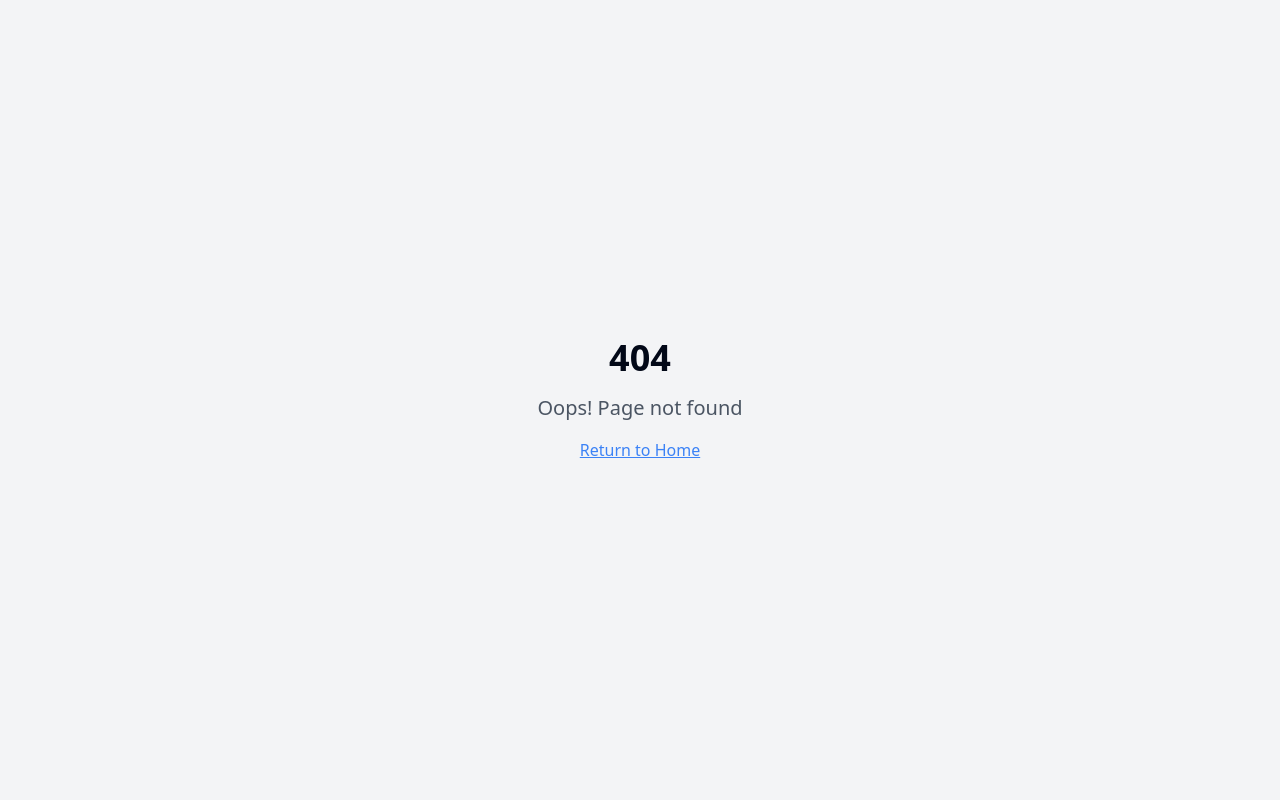
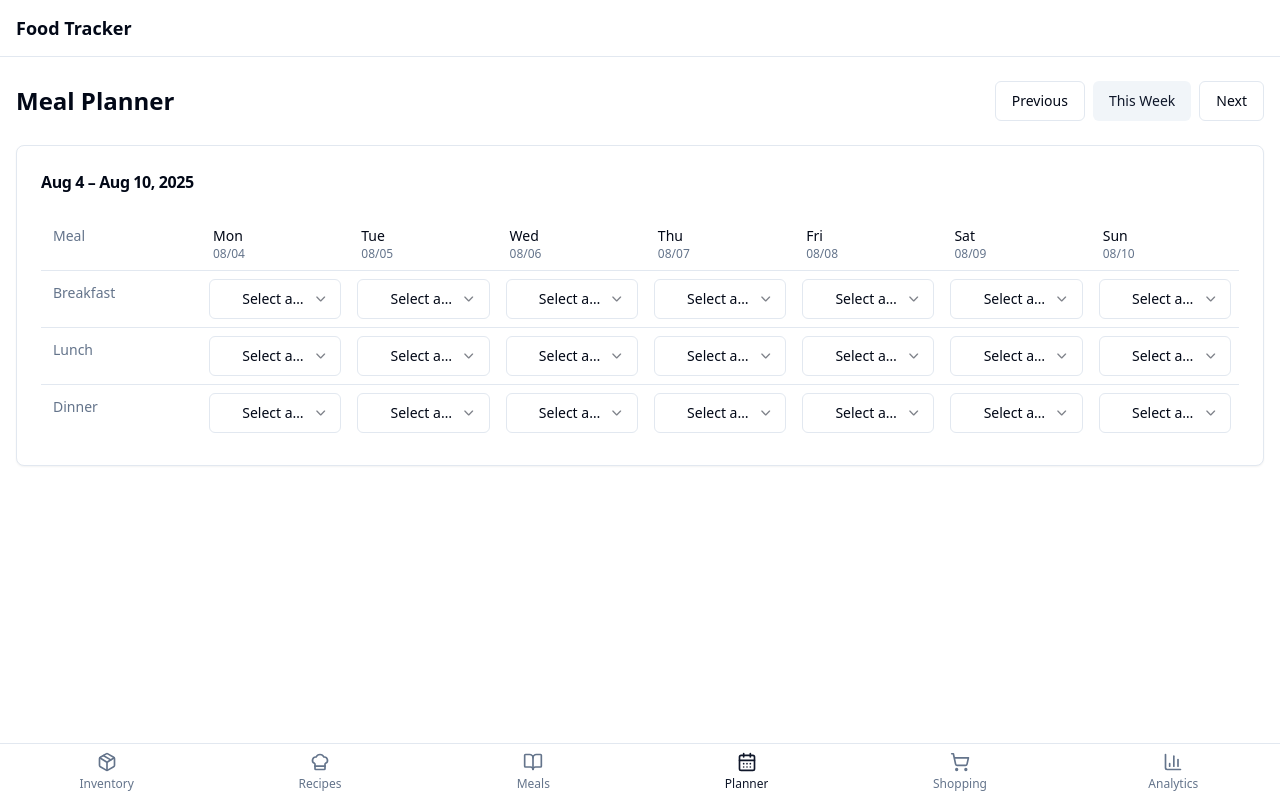
Before and after one commit to kosiuzo/uzo-food-tracking, a React (Vite) app: page /planner in a window 1280 px wide. Before the commit this address had no page. Built offline with nearby package versions, Linux system fonts and the light colour scheme.

Commit message:
Add meal planning tab
Create a new tab for meal planning, allowing users to schedule recipes for the week and future weeks.

```diff
--- a/src/App.tsx
+++ b/src/App.tsx
@@ -9,6 +9,7 @@ import Meals from "./pages/Meals";
 import Shopping from "./pages/Shopping";
 import Analytics from "./pages/Analytics";
 import NotFound from "./pages/NotFound";
+import Planner from "./pages/Planner";
 
 const queryClient = new QueryClient();
 
@@ -24,6 +25,7 @@ const App = () => (
           <Route path="/meals" element={<Meals />} />
           <Route path="/shopping" element={<Shopping />} />
           <Route path="/analytics" element={<Analytics />} />
+          <Route path="/planner" element={<Planner />} />
           {/* ADD ALL CUSTOM ROUTES ABOVE THE CATCH-ALL "*" ROUTE */}
           <Route path="*" element={<NotFound />} />
         </Routes>
--- a/src/components/Layout.tsx
+++ b/src/components/Layout.tsx
@@ -1,6 +1,6 @@
 import { ReactNode } from 'react';
 import { Link, useLocation } from 'react-router-dom';
-import { Package, ChefHat, BookOpen, ShoppingCart, BarChart3 } from 'lucide-react';
+import { Package, ChefHat, BookOpen, ShoppingCart, BarChart3, CalendarDays } from 'lucide-react';
 import { cn } from '@/lib/utils';
 
 interface LayoutProps {
@@ -11,6 +11,7 @@ const navItems = [
   { path: '/', label: 'Inventory', icon: Package },
   { path: '/recipes', label: 'Recipes', icon: ChefHat },
   { path: '/meals', label: 'Meals', icon: BookOpen },
+  { path: '/planner', label: 'Planner', icon: CalendarDays },
   { path: '/shopping', label: 'Shopping', icon: ShoppingCart },
   { path: '/analytics', label: 'Analytics', icon: BarChart3 },
 ];
@@ -31,7 +32,7 @@ export function Layout({ children }: LayoutProps) {
       </main>
 
       <nav className="fixed bottom-0 left-0 right-0 z-50 border-t bg-background/95 backdrop-blur supports-[backdrop-filter]:bg-background/60">
-        <div className="grid grid-cols-5">
+        <div className="grid grid-cols-6">
           {navItems.map(({ path, label, icon: Icon }) => {
             const isActive = location.pathname === path;
             return (
--- /dev/null
+++ b/src/hooks/useMealPlan.ts
@@ -0,0 +1,55 @@
+import { useLocalStorage } from './useLocalStorage';
+
+export type MealType = 'breakfast' | 'lunch' | 'dinner';
+
+export interface MealPlanEntry {
+  id: string;
+  date: string; // YYYY-MM-DD
+  mealType: MealType;
+  recipeId: string;
+}
+
+export function useMealPlan() {
+  const [plan, setPlan] = useLocalStorage<MealPlanEntry[]>('meal-plan', []);
+
+  const setMeal = (date: string, mealType: MealType, recipeId: string) => {
+    setPlan((prev) => {
+      const idx = prev.findIndex((p) => p.date === date && p.mealType === mealType);
+      if (idx >= 0) {
+        const updated = [...prev];
+        updated[idx] = { ...updated[idx], recipeId };
+        return updated;
+      }
+      return [
+        ...prev,
+        {
+          id: Date.now().toString(),
+          date,
+          mealType,
+          recipeId,
+        },
+      ];
+    });
+  };
+
+  const clearMeal = (date: string, mealType: MealType) => {
+    setPlan((prev) => prev.filter((p) => !(p.date === date && p.mealType === mealType)));
+  };
+
+  const getPlanForDate = (date: string) => {
+    const byMeal: Record<MealType, string | undefined> = {
+      breakfast: undefined,
+      lunch: undefined,
+      dinner: undefined,
+    };
+    for (const p of plan) {
+      if (p.date === date) byMeal[p.mealType] = p.recipeId;
+    }
+    return byMeal;
+  };
+
+  const getPlansInRange = (startDate: string, endDate: string) =>
+    plan.filter((p) => p.date >= startDate && p.date <= endDate);
+
+  return { plan, setMeal, clearMeal, getPlanForDate, getPlansInRange };
+}
--- /dev/null
+++ b/src/pages/Planner.tsx
@@ -0,0 +1,153 @@
+import { useEffect, useMemo, useState } from 'react';
+import { Layout } from '../components/Layout';
+import { useMealPlan, MealType } from '../hooks/useMealPlan';
+import { useRecipes } from '../hooks/useRecipes';
+import { Card, CardContent, CardHeader, CardTitle } from '@/components/ui/card';
+import { Button } from '@/components/ui/button';
+import {
+  Select,
+  SelectContent,
+  SelectGroup,
+  SelectItem,
+  SelectLabel,
+  SelectTrigger,
+  SelectValue,
+} from '@/components/ui/select';
+import { addDays, addWeeks, eachDayOfInterval, format, startOfWeek } from 'date-fns';
+
+const mealTypes: MealType[] = ['breakfast', 'lunch', 'dinner'];
+
+function toISODate(d: Date) {
+  return d.toISOString().split('T')[0];
+}
+
+const Planner = () => {
+  const { allRecipes, favorites } = useRecipes();
+  const { setMeal, clearMeal, getPlansInRange } = useMealPlan();
+
+  const [weekStart, setWeekStart] = useState<Date>(
+    startOfWeek(new Date(), { weekStartsOn: 1 })
+  );
+
+  useEffect(() => {
+    document.title = 'Meal Planner | Food Tracker';
+  }, []);
+
+  const days = useMemo(
+    () => eachDayOfInterval({ start: weekStart, end: addDays(weekStart, 6) }),
+    [weekStart]
+  );
+
+  const weekRangeISO = {
+    start: toISODate(weekStart),
+    end: toISODate(addDays(weekStart, 6)),
+  };
+
+  const weekPlans = getPlansInRange(weekRangeISO.start, weekRangeISO.end);
+
+  const valueFor = (dateISO: string, meal: MealType) => {
+    const entry = weekPlans.find((p) => p.date === dateISO && p.mealType === meal);
+    return entry?.recipeId;
+  };
+
+  return (
+    <Layout>
+      <section className="space-y-6">
+        <header className="flex items-center justify-between">
+          <h1 className="text-2xl font-semibold">Meal Planner</h1>
+          <div className="flex items-center gap-2">
+            <Button variant="outline" onClick={() => setWeekStart((d) => addWeeks(d, -1))}>
+              Previous
+            </Button>
+            <Button variant="secondary" onClick={() => setWeekStart(startOfWeek(new Date(), { weekStartsOn: 1 }))}>
+              This Week
+            </Button>
+            <Button variant="outline" onClick={() => setWeekStart((d) => addWeeks(d, 1))}>
+              Next
+            </Button>
+          </div>
+        </header>
+
+        <Card>
+          <CardHeader>
+            <CardTitle className="text-base">
+              {format(weekStart, 'MMM d')} – {format(addDays(weekStart, 6), 'MMM d, yyyy')}
+            </CardTitle>
+          </CardHeader>
+          <CardContent>
+            <div className="w-full overflow-x-auto">
+              <div className="min-w-[800px]">
+                <div className="grid" style={{ gridTemplateColumns: `160px repeat(${days.length}, minmax(120px, 1fr))` }}>
+                  <div className="px-3 py-2 text-sm font-medium text-muted-foreground">Meal</div>
+                  {days.map((d) => (
+                    <div key={d.toISOString()} className="px-3 py-2 text-sm font-medium">
+                      <div>{format(d, 'EEE')}</div>
+                      <div className="text-muted-foreground text-xs">{format(d, 'MM/dd')}</div>
+                    </div>
+                  ))}
+
+                  {mealTypes.map((meal) => (
+                    <>
+                      <div key={`label-${meal}`} className="border-t px-3 py-3 text-sm capitalize text-muted-foreground">
+                        {meal}
+                      </div>
+                      {days.map((d) => {
+                        const dateISO = toISODate(d);
+                        const currentValue = valueFor(dateISO, meal);
+                        return (
+                          <div key={`${dateISO}-${meal}`} className="border-t p-2">
+                            <div className="flex items-center gap-2">
+                              <Select
+                                value={currentValue}
+                                onValueChange={(val) => setMeal(dateISO, meal, val)}
+                              >
+                                <SelectTrigger className="w-full">
+                                  <SelectValue placeholder="Select a recipe" />
+                                </SelectTrigger>
+                                <SelectContent>
+                                  {favorites.length > 0 && (
+                                    <SelectGroup>
+                                      <SelectLabel>Favorites</SelectLabel>
+                                      {favorites.map((r) => (
+                                        <SelectItem key={`fav-${r.id}`} value={r.id}>
+                                          {r.name}
+                                        </SelectItem>
+                                      ))}
+                                    </SelectGroup>
+                                  )}
+                                  <SelectGroup>
+                                    <SelectLabel>All Recipes</SelectLabel>
+                                    {allRecipes.map((r) => (
+                                      <SelectItem key={r.id} value={r.id}>
+                                        {r.name}
+                                      </SelectItem>
+                                    ))}
+                                  </SelectGroup>
+                                </SelectContent>
+                              </Select>
+                              {currentValue && (
+                                <Button
+                                  variant="ghost"
+                                  size="sm"
+                                  onClick={() => clearMeal(dateISO, meal)}
+                                >
+                                  Clear
+                                </Button>
+                              )}
+                            </div>
+                          </div>
+                        );
+                      })}
+                    </>
+                  ))}
+                </div>
+              </div>
+            </div>
+          </CardContent>
+        </Card>
+      </section>
+    </Layout>
+  );
+};
+
+export default Planner;
```
